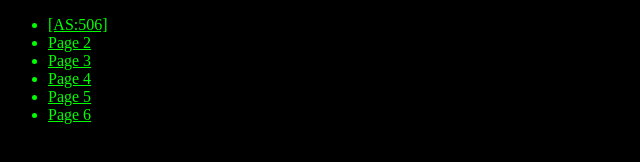
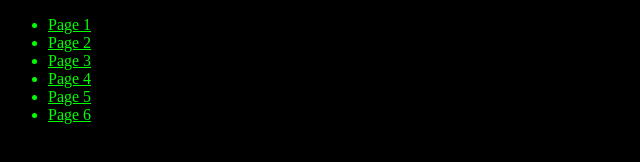
Before and after one commit to aliensilverfox/Resume, a plain HTML site: page index.html in a window 1280 px wide. Shown: the full height of the page, 0-640 px from the left. Drawn offline with Linux system fonts and the light colour scheme.

Commit message:
Update index.html

```diff
--- a/index.html
+++ b/index.html
@@ -8,7 +8,7 @@ body {background-color: #000000; color: #00ff00; font-size: 16px;}
 
 
 <ul class="group">
-<li><a href="Page1.html" style="color:#00ff00;">[AS:506]</a></li>
+<li><a href="Page1.html" style="color:#00ff00;">Page 1</a></li>
 <li><a href="Page2.html" style="color:#00ff00;">Page 2</a></li>
 <li><a href="Page3.html" style="color:#00ff00;">Page 3</a></li>
 <li><a href="Page4.html" style="color:#00ff00;">Page 4</a></li>
```
